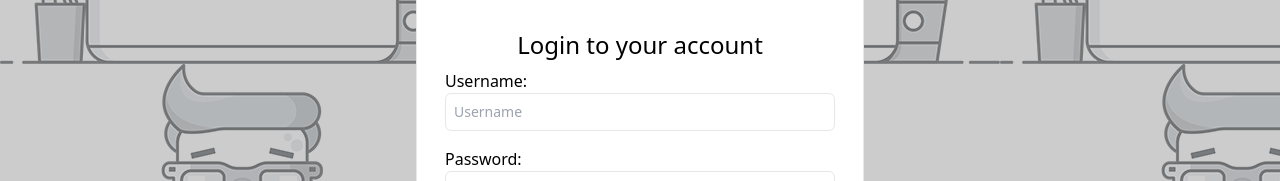
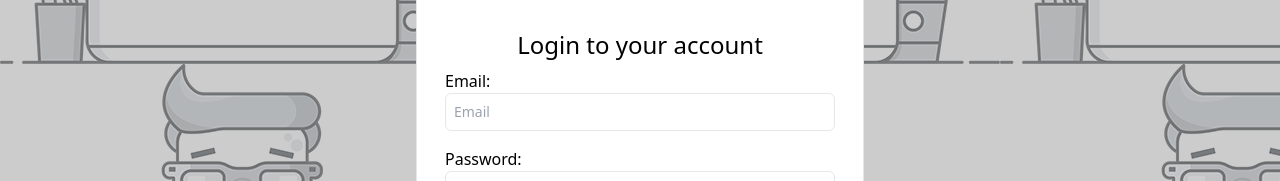
Before and after one commit to RuslanMonar/Student-Planner-FE, a React (Create React App) app: page /login in a window 1280 px wide. Shown: the part 316-497 px from the top of the page. Built offline with nearby package versions, Linux system fonts and the light colour scheme.

Commit message:
fix login name

```diff
--- a/src/Components/Auth/LoginForm.jsx
+++ b/src/Components/Auth/LoginForm.jsx
@@ -4,7 +4,7 @@ import { Link } from 'react-router-dom';
 export const LoginForm = () => {
     const [formData, setFormData] = useState({
         user: {
-          username: "",
+          email: "",
           password: ""
         },
       });
@@ -37,13 +37,13 @@ export const LoginForm = () => {
             </h1>
           </div>
           <form>
-            <label className="text-left">Username:</label>
+            <label className="text-left">Email:</label>
             <input
-              name="username"
-              type="text"
-              value={formData.user.username}
+              name="email"
+              type="email"
+              value={formData.user.email}
               onChange={handleChange}
-              placeholder="Username"
+              placeholder="Email"
               className={
                 "w-full p-2 text-primary border rounded-md outline-none text-sm transition duration-150 ease-in-out mb-4"
               }
```
